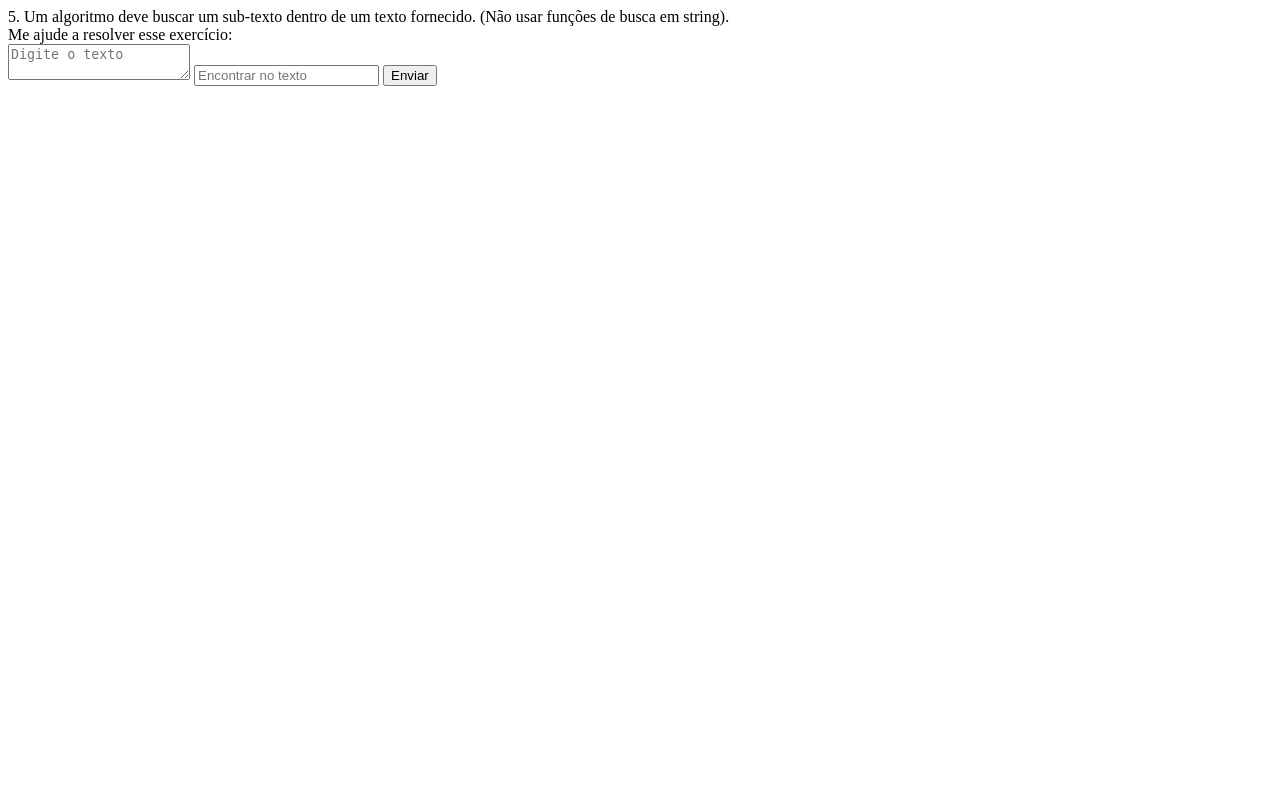
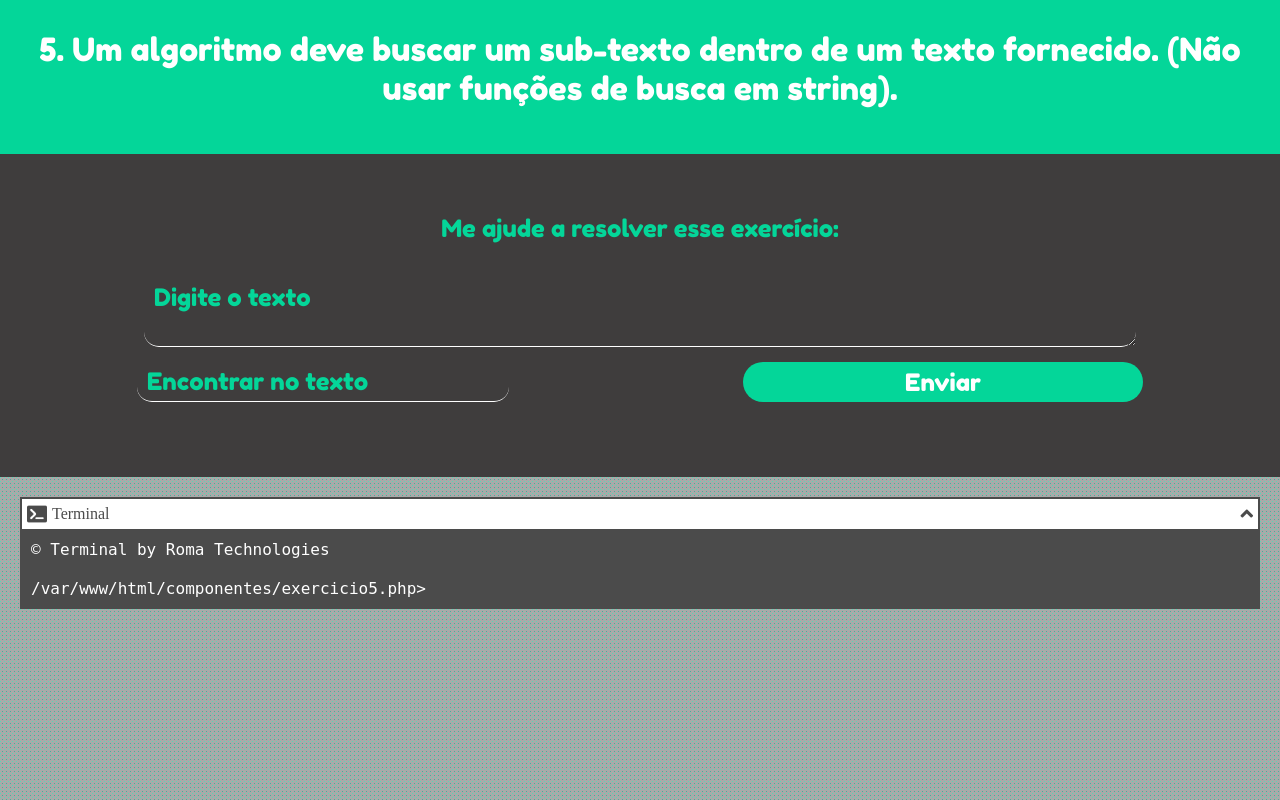
Before and after one commit to ricoroma-coder/bling, a PHP site: page /exercicio5.php in a window 1280 px wide. Run offline with PHP 8.4, Linux system fonts and the light colour scheme; some libraries are stand-ins or nearby versions; some web fonts are replaced.

Commit message:
Replicando para exercicio5

```diff
--- a/componentes/exercicio5.php
+++ b/componentes/exercicio5.php
@@ -5,6 +5,8 @@
 <html>
     <head>
         <title>Bling - Exercício 5</title>
+        <link rel="stylesheet" href="../utilitarios/css/principal.css">
+        <link rel="stylesheet" href="https://pro.fontawesome.com/releases/v5.10.0/css/all.css" integrity="sha384-AYmEC3Yw5cVb3ZcuHtOA93w35dYTsvhLPVnYs9eStHfGJvOvKxVfELGroGkvsg+p" crossorigin="anonymous"/>
     </head>
     <body>
         <div id="content">
@@ -17,25 +19,31 @@
                 <div class="apresentacao">
                     <span>Me ajude a resolver esse exercício:</span>
                 </div>
-                <form action="" method="POST">
+                <form action="" method="POST" exe="exercicio5.php" id="form">
                     <textarea placeholder="Digite o texto" name="frase"></textarea>
                     <input type="text" placeholder="Encontrar no texto" name="subtexto">
                     <button name="enviar">Enviar</button>
                 </form>
             </div>
             <div id="solucoes">
-                <div class="solucao">
-                    <?php
-                        if (isset($_POST['enviar']))
-                        {
-                            $_post = $_POST;
-                            $_obj = new Exercicio5($_post['frase'], $_post['subtexto']);
-                            $_obj->encontrarOcorrencia();
-                            echo '<pre>'.var_export($_obj->buscar('_ocorrencias'), true).'</pre>';
-                        }
-                    ?>
+                <div id="terminal">
+                    <div class="barra">
+                        <div class="header">
+                            <img src="../utilitarios/img/terminal.png" alt="">
+                            <span>Terminal</span>
+                        </div>
+                        <div class="options">
+                            <div class="scroll fas fa-angle-up opened"></div>
+                        </div>
+                    </div>
+                    <div class="terminal-content opened">
+                        <p>© Terminal by Roma Technologies</p>
+                        <p class="linha-inicial"><?php echo __FILE__; ?>></p>
+                    </div>
                 </div>
             </div>
         </div>
+
+        <script src="../utilitarios/javascript/principal.js"></script>
     </body>
 </html>
--- a/utilitarios/css/principal.css
+++ b/utilitarios/css/principal.css
@@ -74,7 +74,8 @@ body {
 
 #content #entradas form input,
 #content #entradas form select,
-#content #entradas form button {
+#content #entradas form button,
+#content #entradas form textarea {
     font-size: 24px;
     padding: 5px 10px;
     font-family: 'Fredoka One';
@@ -83,13 +84,20 @@ body {
 }
 
 #content #entradas form input,
-#content #entradas form select {
+#content #entradas form select,
+#content #entradas form textarea {
     color: #04D699;
     background-color: transparent;
     border: none;
     border-radius: 15px;
     width: 30%;
     border-bottom: 1px solid #fff;
+}
+
+#content #entradas form textarea {
+    width: 80% !important;
+    margin-bottom: 10px;
+    max-height: 200px;
 }
 
 #content #entradas form button {
@@ -215,3 +223,7 @@ body {
 #content #solucoes #terminal .terminal-content .virgula {
     color: yellow;
 }
+
+#content #solucoes #terminal .terminal-content .grifado {
+    background-color: darkblue;
+}
--- a/utilitarios/php/classes/exercicio5.php
+++ b/utilitarios/php/classes/exercicio5.php
@@ -30,7 +30,29 @@ class Exercicio5 extends Basica
                 $_subtexto = "";
             }
             if ($this->_subtexto == $_subtexto)
-                $this->_ocorrencias[$_posicao] = $_posicao;
+                $this->_ocorrencias[$_posicao] = $_posicao - (strlen($this->_subtexto) - 1);
         }
     }
+
+    public function montarHTML($_html = "")
+    {
+        $_chars = str_split($this->_texto);
+        $_html = "<p>";
+        $_atual = 0;
+        for ($_i = 0; $_i < sizeof($_chars); $_i++)
+        {
+            if (in_array($_i, $this->_ocorrencias))
+            {
+                $_atual = $_i;
+                $_html .= '<span class="grifado">';
+            }
+            else if ($_i == ($_atual + (strlen($this->_subtexto))))
+            {
+                $_html .= '</span>';
+            }
+            $_html .= is_numeric($_chars[$_i]) ? '<span class="numero">'.$_chars[$_i].'</span>' : $_chars[$_i];
+        }
+
+        parent::montarHTML($_html);
+    }
 }
```
Also changed, not shown: utilitarios/php/controladores/exercicio5.php (added, +14 -0 lines).
